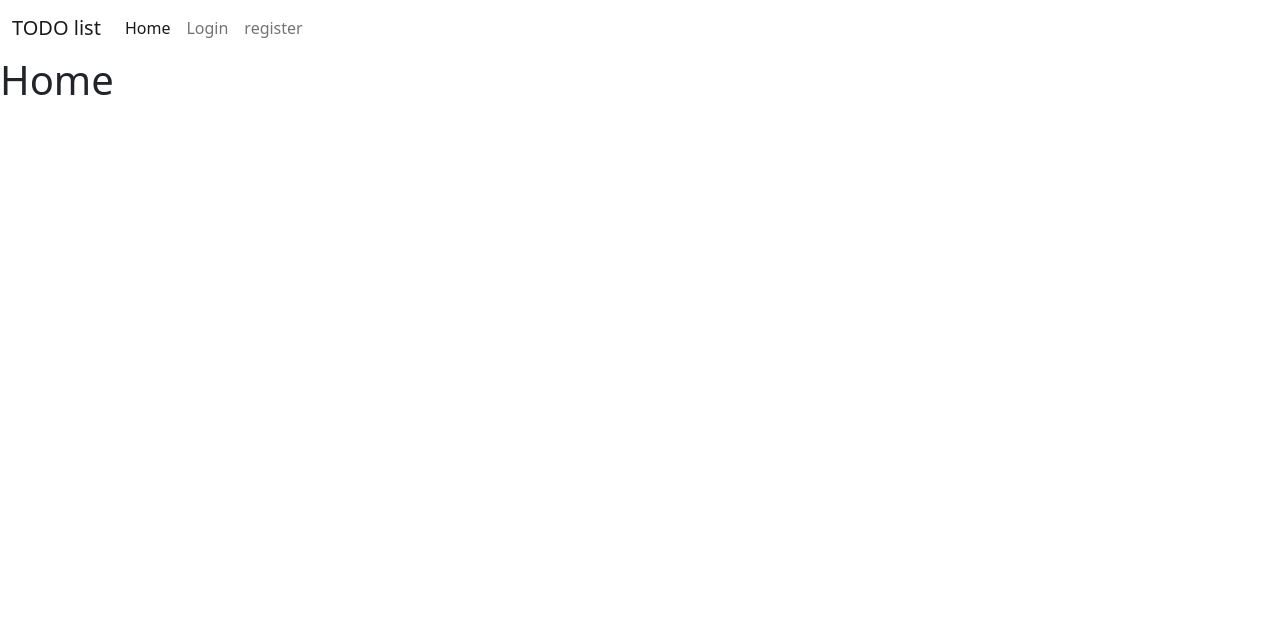
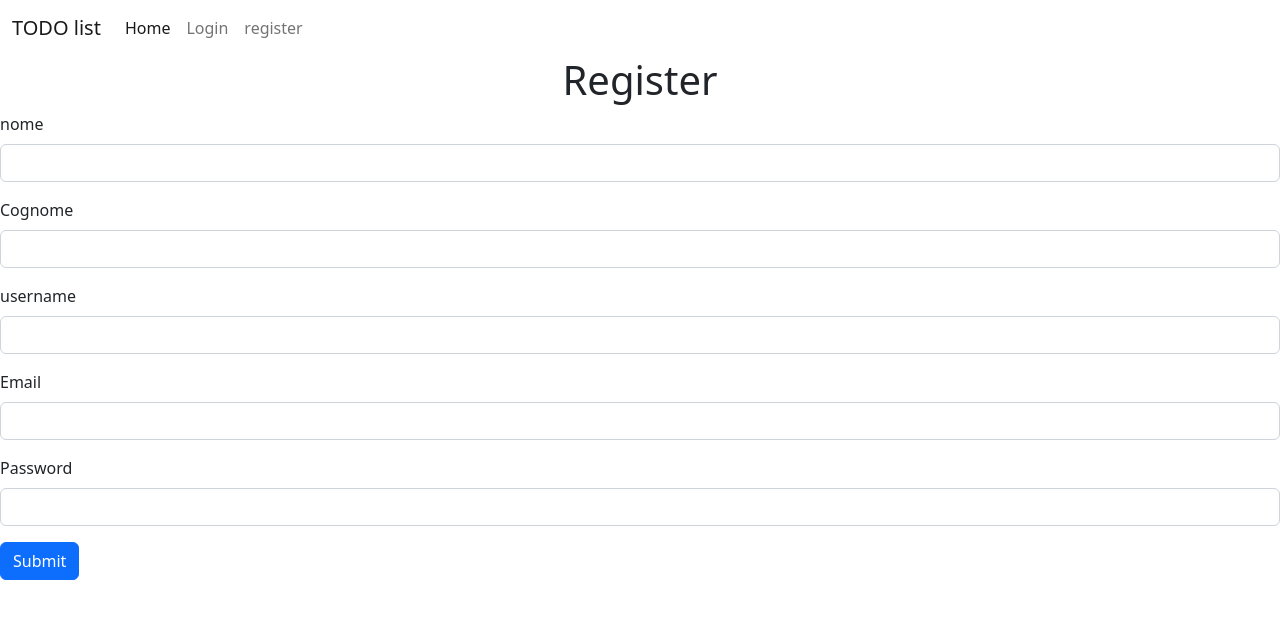
Before and after one commit to CarmineSacco/ReactToDo, a React (Vite) app in the folder TODO-list/: page / in a window 1280 px wide. Shown: the top 618 px of the page. Built offline with nearby package versions, Linux system fonts and the light colour scheme; no server answers.

Commit message:
[feat] pagina registrazione

```diff
--- a/TODO-list/package.json
+++ b/TODO-list/package.json
@@ -10,13 +10,16 @@
     "preview": "vite preview"
   },
   "dependencies": {
+    "axios": "^1.7.9",
     "bootstrap": "^5.2.3",
+    "dotenv": "^16.4.7",
     "react": "^18.3.1",
     "react-dom": "^18.3.1",
     "react-router-dom": "^7.1.0"
   },
   "devDependencies": {
     "@eslint/js": "^9.17.0",
+    "@types/node": "^22.10.2",
     "@types/react": "^18.3.17",
     "@types/react-dom": "^18.3.5",
     "@vitejs/plugin-react": "^4.3.4",
--- a/TODO-list/src/AppRoutes.tsx
+++ b/TODO-list/src/AppRoutes.tsx
@@ -8,9 +8,10 @@ const AppRoutes = () => {
   return (
     <Routes>
       <Route element={<Navbar />}>
-        <Route path="/" element={<App />} />
+        <Route path="/" element={<Register />} />
         <Route path="/login" element={<Login />} />
         <Route path="/register" element={<Register />} />
+        <Route path="/home" element={<App />} />
       </Route>
     </Routes>
   );
--- a/TODO-list/src/components/shared/Navbar.tsx
+++ b/TODO-list/src/components/shared/Navbar.tsx
@@ -4,7 +4,7 @@ const Navbar = () => {
     <>
       <nav className="navbar navbar-expand-lg bg-body-tertiary">
         <div className="container-fluid">
-          <Link className="navbar-brand" to="/">
+          <Link className="navbar-brand" to="/home">
             TODO list
           </Link>
           <button
@@ -21,7 +21,11 @@ const Navbar = () => {
           <div className="collapse navbar-collapse" id="navbarNav">
             <ul className="navbar-nav">
               <li className="nav-item">
-                <Link className="nav-link active" aria-current="page" to="/">
+                <Link
+                  className="nav-link active"
+                  aria-current="page"
+                  to="/home"
+                >
                   Home
                 </Link>
               </li>
--- /dev/null
+++ b/TODO-list/src/interfaces/IUserForm.ts
@@ -0,0 +1,7 @@
+export interface IUserForm {
+    nome: string;
+    cognome : string;
+    username : string;
+    email : string;
+    password : string;
+}
--- a/TODO-list/src/pages/Register.tsx
+++ b/TODO-list/src/pages/Register.tsx
@@ -4,12 +4,15 @@ import { Fragment } from "react/jsx-runtime";
 import { AuthService } from "../services/AuthService";
 
 const Register = () => {
-  const [name, setName] = useState("");
+  const [username, setUsernameName] = useState("");
   const [email, setEmail] = useState("");
   const [password, setPassword] = useState("");
+  const [name, setName] = useState("");
+  const [lastName, setLastName] = useState("");
   const navigate = useNavigate();
+
   const handleChangeUsername = (e: React.ChangeEvent<HTMLInputElement>) => {
-    setName(e.target.value);
+    setUsernameName(e.target.value);
   };
 
   const handleChangeEmail = (e: React.ChangeEvent<HTMLInputElement>) => {
@@ -20,8 +23,27 @@ const Register = () => {
     setPassword(e.target.value);
   };
 
+  const handleChangeName = (e: React.ChangeEvent<HTMLInputElement>) => {
+    setName(e.target.value);
+  };
+
+  const handleChangeLastName = (e: React.ChangeEvent<HTMLInputElement>) => {
+    setLastName(e.target.value);
+  };
+
   const handleSubmit = () => {
-    console.log(name, email, password);
+    if (name && lastName && email && password && username) {
+      const { success } = AuthService.register({
+        nome: name,
+        cognome: lastName,
+        username: username,
+        password: password,
+        email: email,
+      });
+      if (success) {
+        navigate("/login");
+      }
+    }
   };
 
   return (
@@ -31,6 +53,30 @@ const Register = () => {
       </div>
 
       <form>
+        <div className="mb-3">
+          <label htmlFor="nome" className="form-label">
+            nome
+          </label>
+          <input
+            onChange={handleChangeName}
+            type="text"
+            className="form-control"
+            id="nome"
+          />
+        </div>
+
+        <div className="mb-3">
+          <label htmlFor="cognome" className="form-label">
+            Cognome
+          </label>
+          <input
+            onChange={handleChangeLastName}
+            type="text"
+            className="form-control"
+            id="cognome"
+          />
+        </div>
+
         <div className="mb-3">
           <label htmlFor="username" className="form-label">
             username
@@ -44,7 +90,7 @@ const Register = () => {
         </div>
         <div className="mb-3">
           <label htmlFor="exampleInputEmail1" className="form-label">
-            Email address
+            Email
           </label>
           <input
             onChange={handleChangeEmail}
@@ -53,9 +99,6 @@ const Register = () => {
             id="exampleInputEmail1"
             aria-describedby="emailHelp"
           />
-          <div id="emailHelp" className="form-text">
-            We'll never share your email with anyone else.
-          </div>
         </div>
         <div className="mb-3">
           <label htmlFor="exampleInputPassword1" className="form-label">
--- a/TODO-list/src/services/AuthService.ts
+++ b/TODO-list/src/services/AuthService.ts
@@ -1,9 +1,23 @@
+import axios from "axios"
+
+import { IUserForm } from "../interfaces/IUserForm";
+
+const API_URL = import.meta.env.VITE_API_URL;
+
+
+
+
 export const AuthService = {
   login: () => {
-    //TODO : call login api
+    //TODO : chiamata  api login
   },
 
-  register: () => {
-    //TODO : call register api
+  register: (user : IUserForm) => {
+    //TODO : chiamata api per registrazione
+    let response !: {success : boolean , message : string};
+      axios.post<{success : boolean , message : string}>(`${API_URL}register.php`, {
+        user
+       }).then(res =>response = res.data);
+    return response
   },
 };
```
Also changed, not shown: 2 other files (tests, documents, lock files or other folders).
